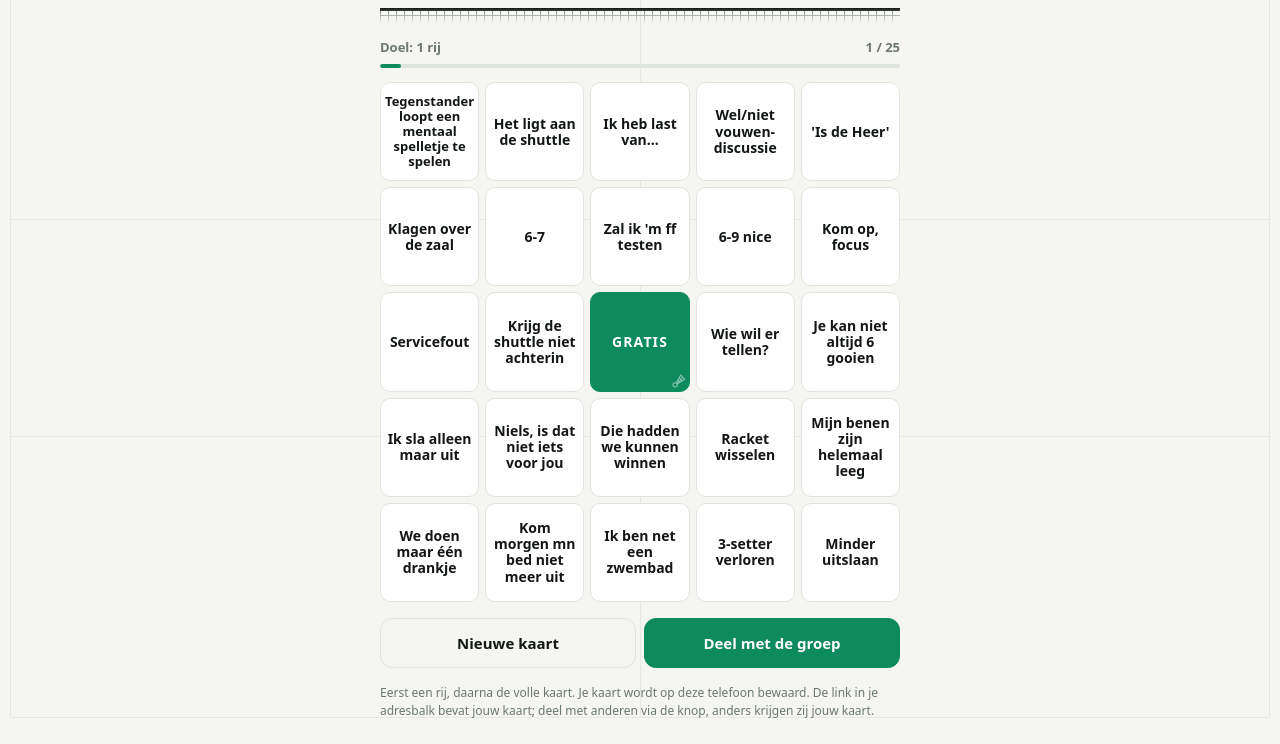
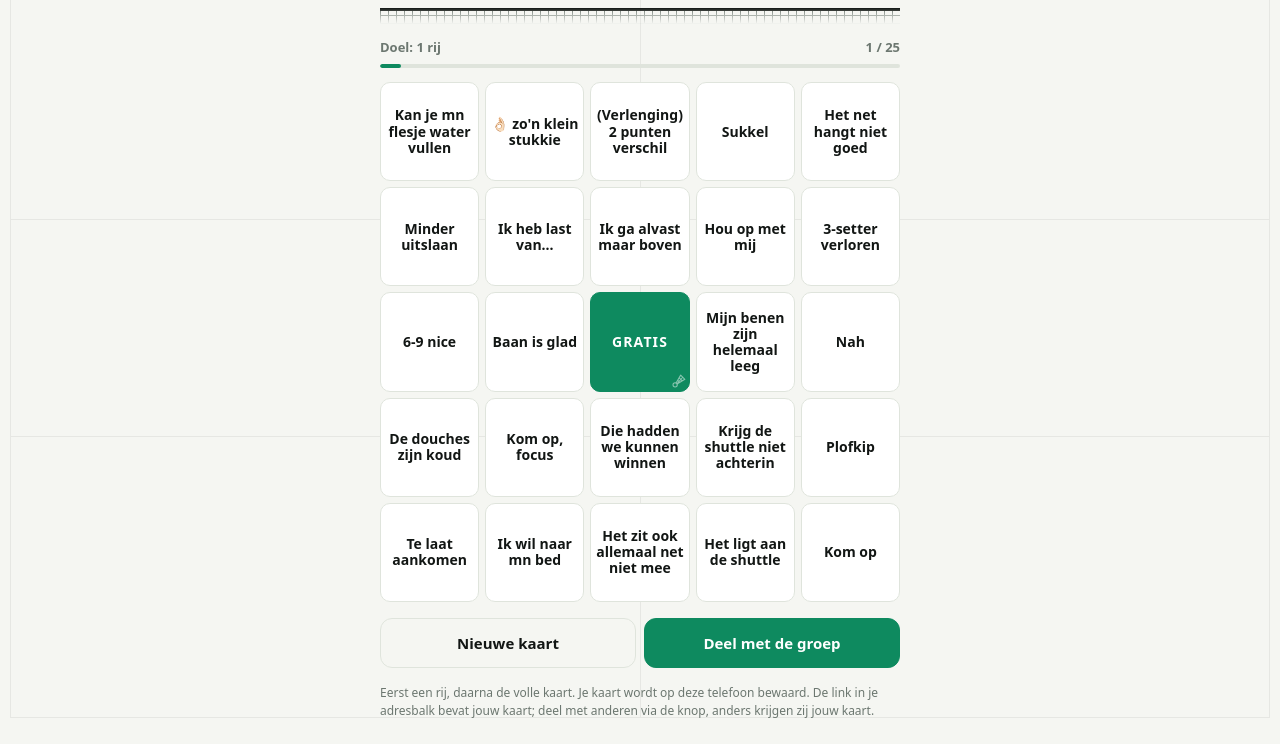
Before and after one commit to Amphionis/Bingo-site-badminton, a plain HTML site: page index.html in a window 1280 px wide. Shown: the part 72-816 px from the top of the page. Drawn offline with Linux system fonts and the light colour scheme.

Commit message:
Add new phrases to the index.html file

```diff
--- a/index.html
+++ b/index.html
@@ -231,7 +231,11 @@ const ITEMS = [
   "Voooooooor!!!",
   "Die hadden we kunnen winnen",
   "Ik ben net een zwembad",
-  "Mijn benen zijn helemaal leeg"
+  "Mijn benen zijn helemaal leeg",
+  "Hou op met mij",
+  "Hoe dan?!",
+  "Plofkip",
+  "👌🏻 zo'n klein stukkie"
 ];
 /* ======================================================== */
 
```
